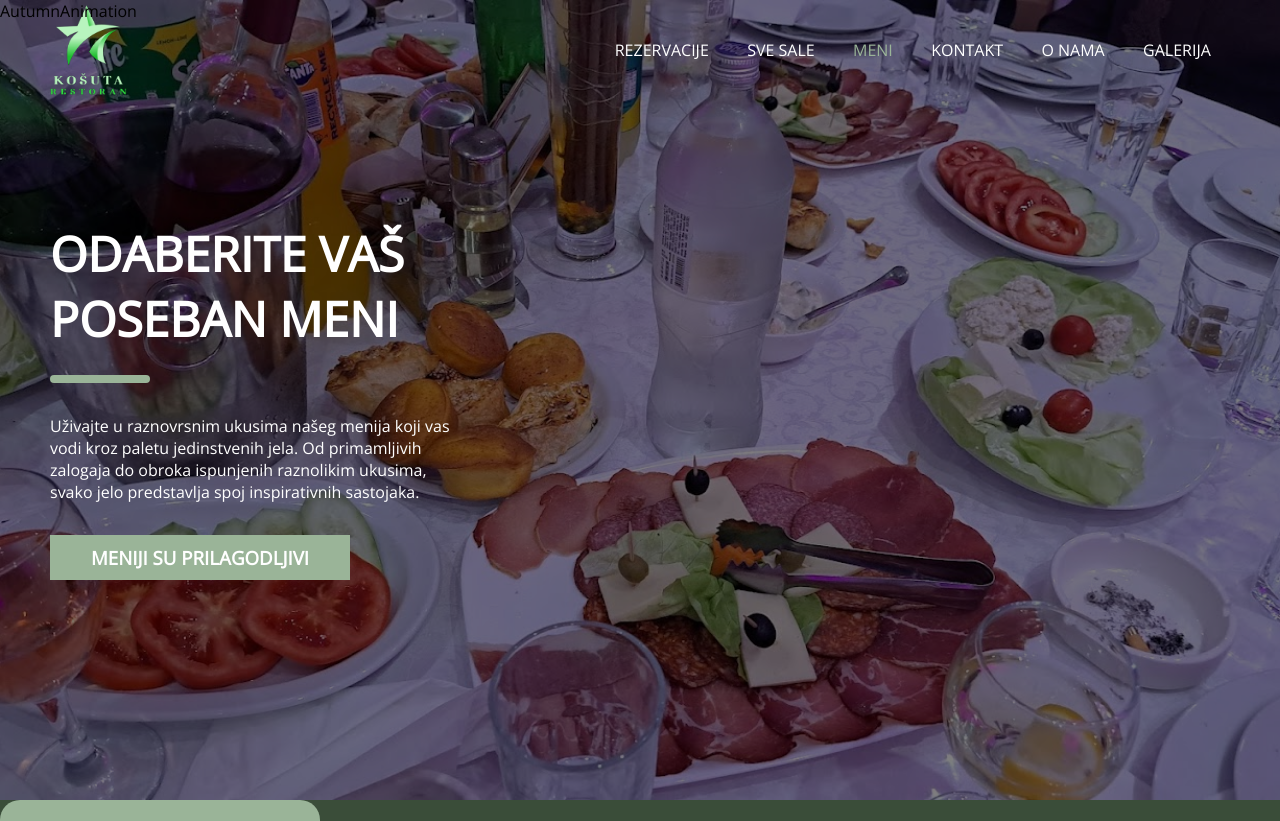
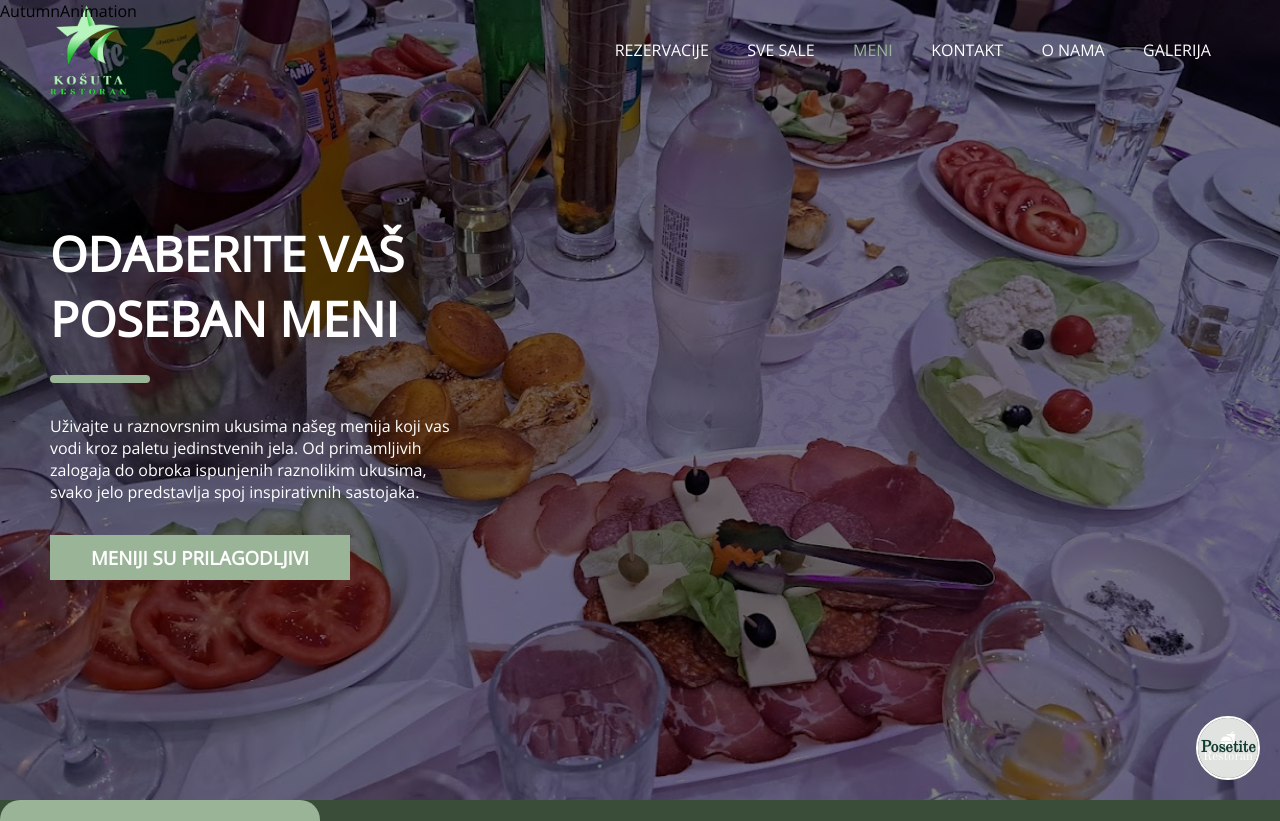
Before and after one commit to DenisPozder/Kosuta, a React (Create React App) app: page /meni in a window 1280 px wide. Shown: the top 821 px of the page. Built offline with nearby package versions, Linux system fonts and the light colour scheme; a web font is replaced by a local one.

Commit message:
Saving Changes

```diff
--- a/src/Layout/HallLayout/HallLayout.jsx
+++ b/src/Layout/HallLayout/HallLayout.jsx
@@ -1,6 +1,9 @@
 import React from 'react'
 import HallNavbar from '../HallNavbar/HallNavbar'
 import HallFooter from '../HallFooter/HallFooter'
+import { IoFastFood } from "react-icons/io5";
+import './hall-layout.css'
+import { Link } from 'react-router-dom';
 
 const HallLayout = ({children}) => {
   return (
@@ -8,6 +11,10 @@ const HallLayout = ({children}) => {
         <HallNavbar />
         {children}
         <HallFooter />
+        <Link to='/restoran/početna' className="hl-restaurant">
+          <IoFastFood />
+          <p>Restoran</p>
+        </Link>
     </div>
   )
 }
--- /dev/null
+++ b/src/Layout/HallLayout/hall-layout.css
@@ -0,0 +1,84 @@
+.hl-restaurant {
+    position: fixed;
+    bottom: 20px;
+    right: 20px;
+    width: 60px;
+    height: 60px;
+    background-color: var(--hall-dark);
+    z-index: 9999;
+    border-radius: 50%;
+    border: 2px solid var(--white);
+    display: flex;
+    align-items: center;
+    justify-content: center;
+    flex-direction: column;
+    text-decoration: none;
+}
+
+.hl-restaurant svg {
+    color: var(--white);
+    margin-bottom: 2px;
+}
+
+.hl-restaurant p {
+    color: var(--white);
+    font-size: .8rem;
+    font-family: var(--restaurant-font);
+}
+
+.hl-restaurant::after {
+    position: absolute;
+    content: 'Posetite';
+    width: 100%;
+    height: 100%;
+    top: 0;
+    left: 0;
+    background-color: var(--white);
+    border-radius: 50%;
+    display: flex;
+    align-items: center;
+    justify-content: center;
+    color: var(--dark-color);
+    font-weight: bold;
+    font-family: var(--restaurant-font);
+    animation: showElement 5s ease infinite;
+}
+
+@keyframes showElement {
+    0% {
+        opacity: 0;
+    }
+    20% {
+        opacity: 1;
+    }
+    50% {
+        opacity: 0;
+    }
+    80% {
+        opacity: 1;
+    }
+    100% {
+        opacity: 0;
+    }
+}
+
+@media only screen and (max-width: 768px) {
+    .hl-restaurant {
+        bottom: 15px;
+        right: 15px;
+    }
+}
+
+@media only screen and (max-width: 480px) {
+    .hl-restaurant {
+        bottom: 10px;
+        right: 10px;
+    }
+}
+
+@media only screen and (max-width: 376px) {
+    .hl-restaurant {
+        bottom: 5px;
+        right: 5px;
+    }
+}
```
